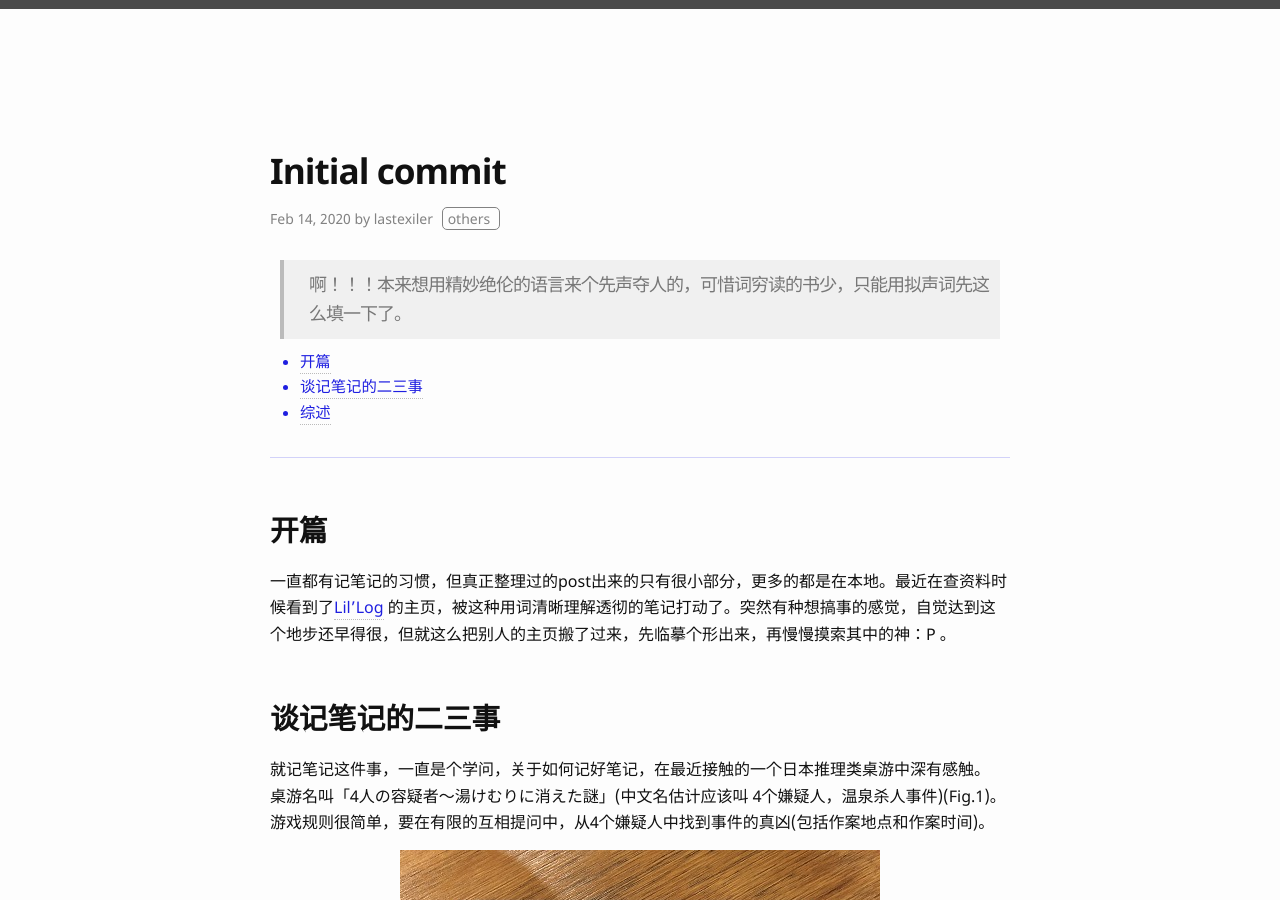
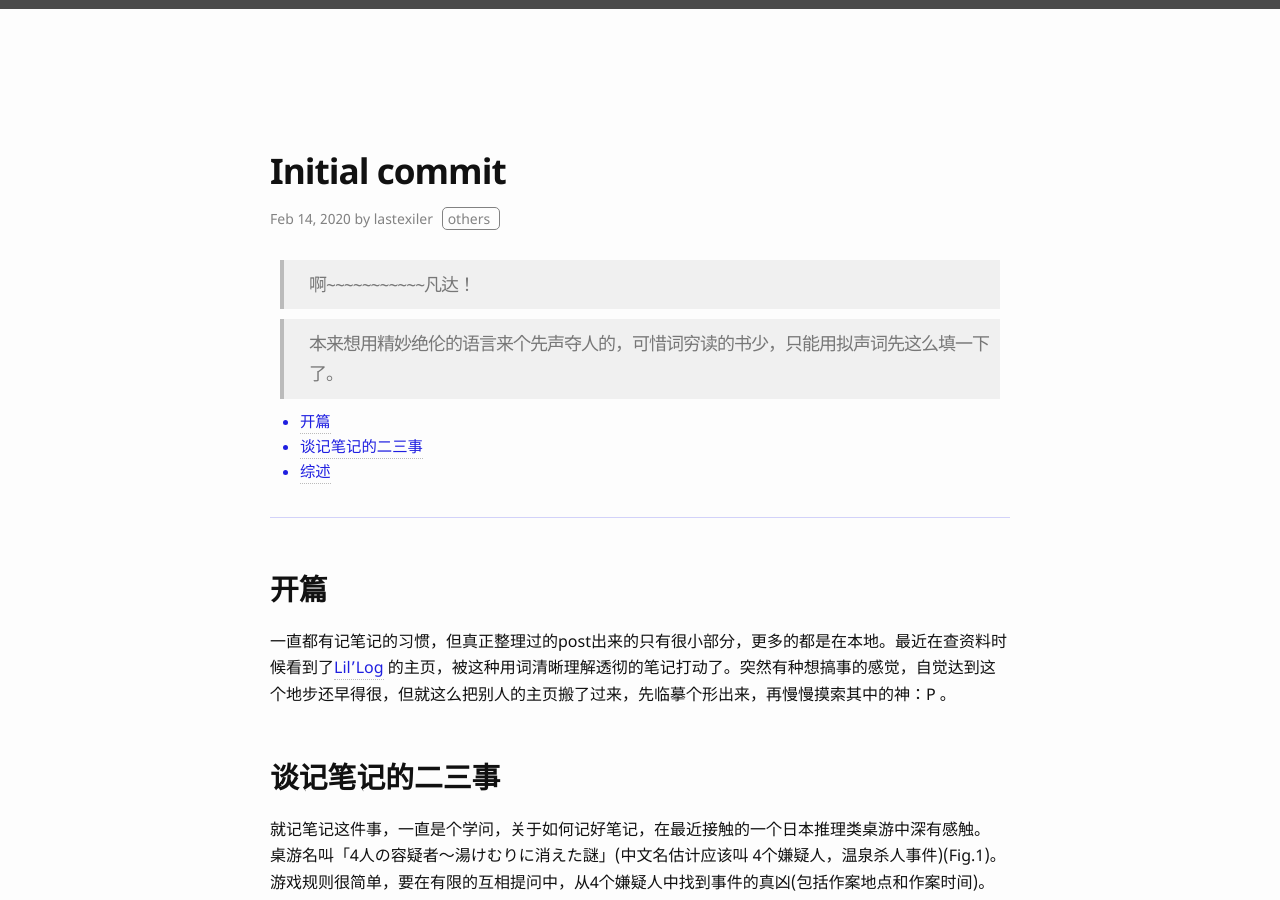
Before and after one commit to lastexiler/l-note, a Jekyll site: the page built from _posts/2020-02-14-initial-commit.md, in a window 1280 px wide and 900 px high. Built offline with Jekyll 4.4.1, drawn with Linux system fonts in a browser that asks for light colours; comment, search, counter and statistics services are not loaded.

Commit message:
fist post

```diff
--- a/_posts/2020-02-14-initial-commit.md
+++ b/_posts/2020-02-14-initial-commit.md
@@ -6,7 +6,9 @@ date: 2020-02-14 10:00:00
 tags: others
 ---
 
-> 啊！！！本来想用精妙绝伦的语言来个先声夺人的，可惜词穷读的书少，只能用拟声词先这么填一下了。
+> 啊~~~~~~~~~~~凡达！
+
+> 本来想用精妙绝伦的语言来个先声夺人的，可惜词穷读的书少，只能用拟声词先这么填一下了。
 
 <!--more-->
 
```
Also changed, not shown: save/2020-02-14-vocabulary-book.md (renamed from _posts/2020-02-14-vocabulary-book.md).
